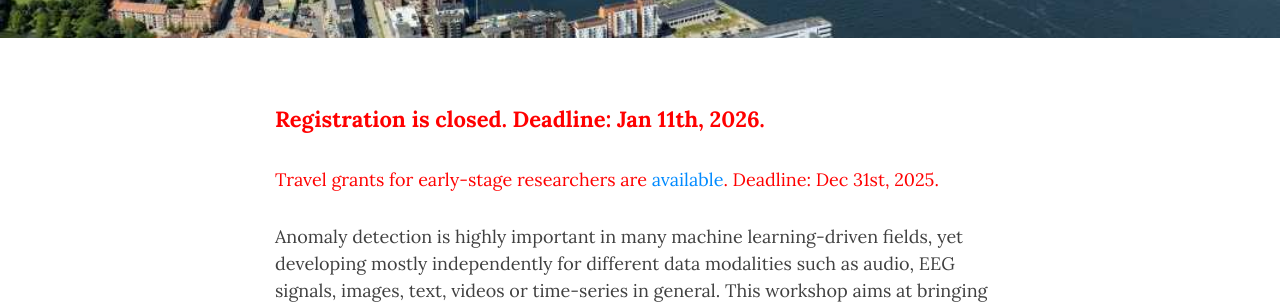
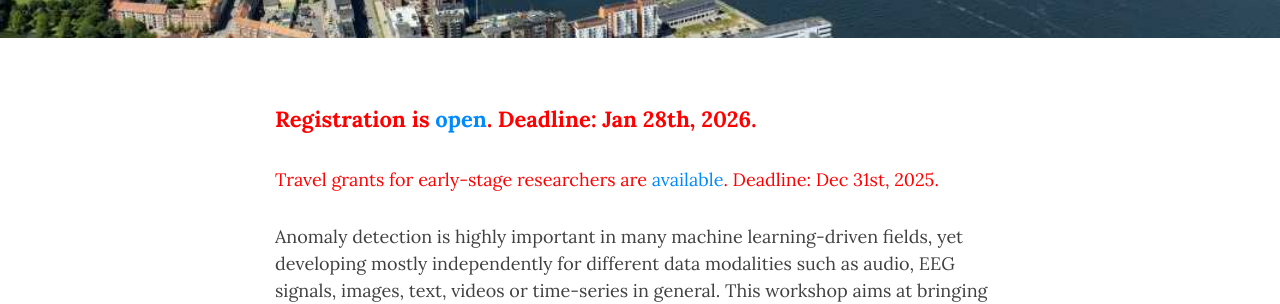
Before and after one commit to mmad2026/mmad2026.github.io, a Jekyll site: the page built from index.md, in a window 1280 px wide and 1333 px high. Shown: the part 534-838 px from the top of the window. Built offline with Jekyll 4.4.1, drawn with Linux system fonts in a browser that asks for light colours.

Commit message:
Update: new registration deadline

```diff
--- a/index.md
+++ b/index.md
@@ -6,7 +6,7 @@ extra-subtitle: February 2, 2026 <span class="d-none d-md-inline middot">&middot
 cover-img: /assets/img/aalborg.jpg
 ---
 
-<span style="color:red; font-weight:bold; font-size:22px"> Registration is closed. Deadline: Jan 11th, 2026.</span>
+<span style="color:red; font-weight:bold; font-size:22px"> Registration is <a href="registration">open</a>. Deadline: Jan 28th, 2026.</span>
 
 <font color="red">Travel grants for early-stage researchers are <a href="travelgrants">available</a>. Deadline: Dec 31st, 2025.</font>
 
```
Also changed, not shown: registration.md (+1 -1 lines).
